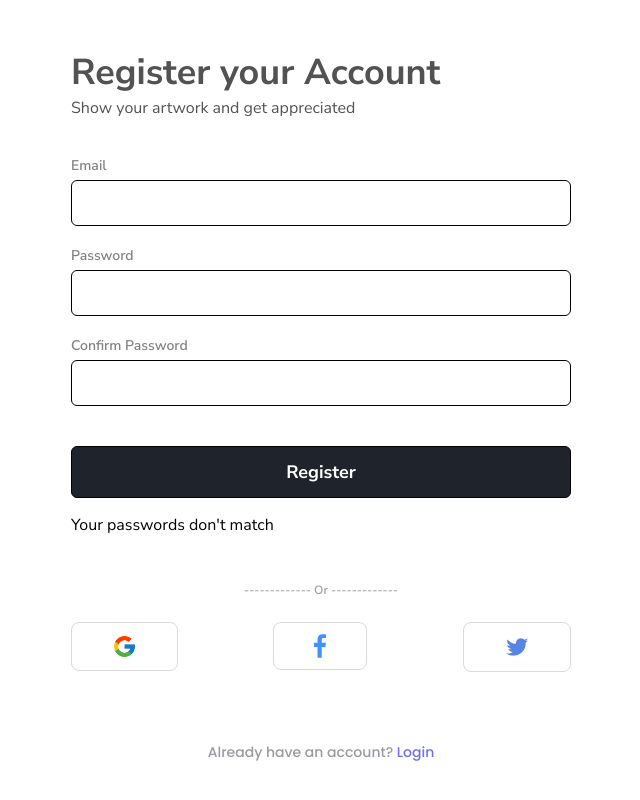
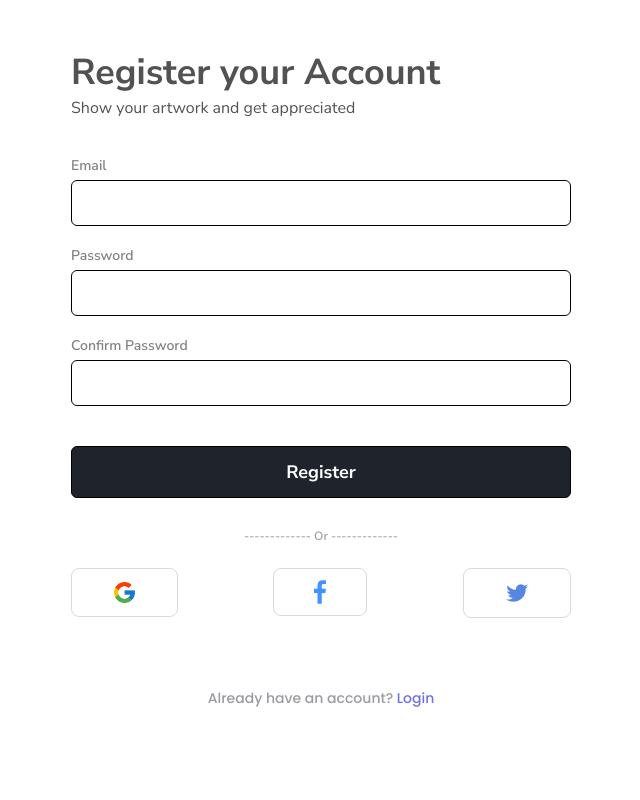
Before and after one commit to chingu-voyages/v40-geckos-team-19, a React (Create React App) app: page /register in a window 1280 px wide. Shown: the whole page, without its empty margins (319-959 px from the left). Built offline with nearby package versions, Linux system fonts and the light colour scheme.

Commit message:
cleaned up code

```diff
--- a/src/Components/Register/RegisterPageForm.jsx
+++ b/src/Components/Register/RegisterPageForm.jsx
@@ -2,24 +2,11 @@ import React, { useState } from "react";
 import "./RegisterPageForm.css";
 
 const RegisterPageForm = () => {
-  // https://firebase.google.com/docs/reference/rest/auth#section-create-email-password
-
   const [email, setEmail] = useState("");
   const [password, setPassword] = useState("");
-  const [confirmPassword, setConfirmPassword] = useState();
-
-  //email check
-  let regex = /^\S+@\S+\.\S+$/;
-  const emailCheck = regex.test(email) === true;
-  const emailIsValid = email.trim() !== "" && emailCheck;
-
-  //password check
-  const passwordIsValid = password.trim() !== "";
+  const [confirmPassword, setConfirmPassword] = useState("");
 
   const samePasswords = password === confirmPassword;
-  // const passwordInputClass = !samePasswords
-  //   ? "register-form invalid"
-  //   : "register-form";
 
   const handleEmailChange = (event) => {
     setEmail(event.target.value);
@@ -36,8 +23,8 @@ const RegisterPageForm = () => {
   const handleFormSubmit = (event) => {
     event.preventDefault();
 
-    if (!emailIsValid || !passwordIsValid) {
-      return;
+    if (!samePasswords) {
+      alert("passwords dont match");
     }
 
     console.log(email, password, confirmPassword);
@@ -57,12 +44,14 @@ const RegisterPageForm = () => {
       }
     ).then((res) => {
       if (res.ok) {
-        //
+        return;
       } else {
         return res.json().then((data) => {
-          //show an error modal
-          console.log(data);
-          //add weak password feedback to user
+          let errorMsg = "Sorry - something went wrong!";
+          if (data && data.error && data.error.message) {
+            errorMsg = data.error.message;
+          }
+          alert(errorMsg);
         });
       }
     });
@@ -84,7 +73,6 @@ const RegisterPageForm = () => {
           required
         />
       </label>
-      {/* <div className={passwordInputClass}> */}
       <label htmlFor="password-input">
         Password
         <input
@@ -96,8 +84,6 @@ const RegisterPageForm = () => {
           required
         />
       </label>
-      {/* </div> */}
-      {/* <div className={passwordInputClass}> */}
       <label htmlFor="confirm-input">
         Confirm Password
         <input
@@ -109,13 +95,8 @@ const RegisterPageForm = () => {
           required
         />
       </label>
-      {/* </div> */}
-
       <div className="form-actions">
         <button type="submit">Register</button>
-        {!samePasswords && (
-          <p className="error-text">Your passwords don't match</p>
-        )}
       </div>
     </form>
   );
```
Also changed, not shown: src/Components/Register/RegisterPageForm.css (+0 -14 lines).
